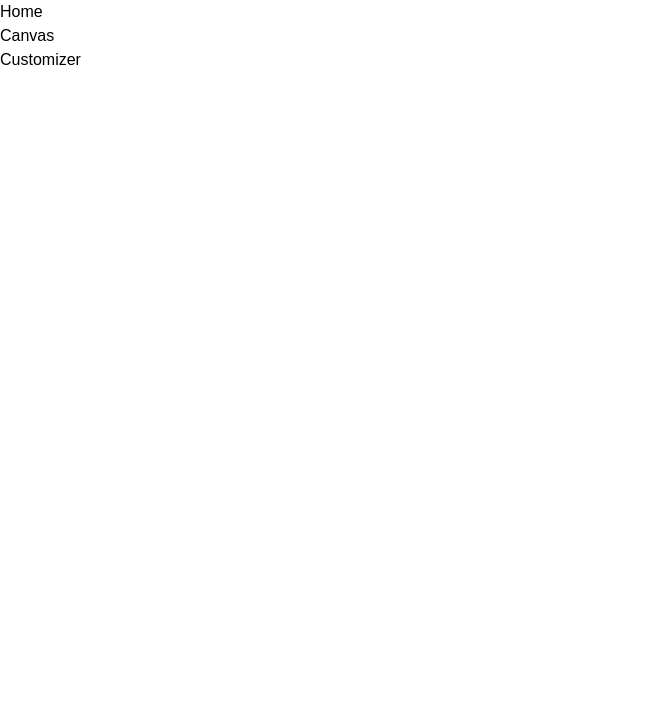
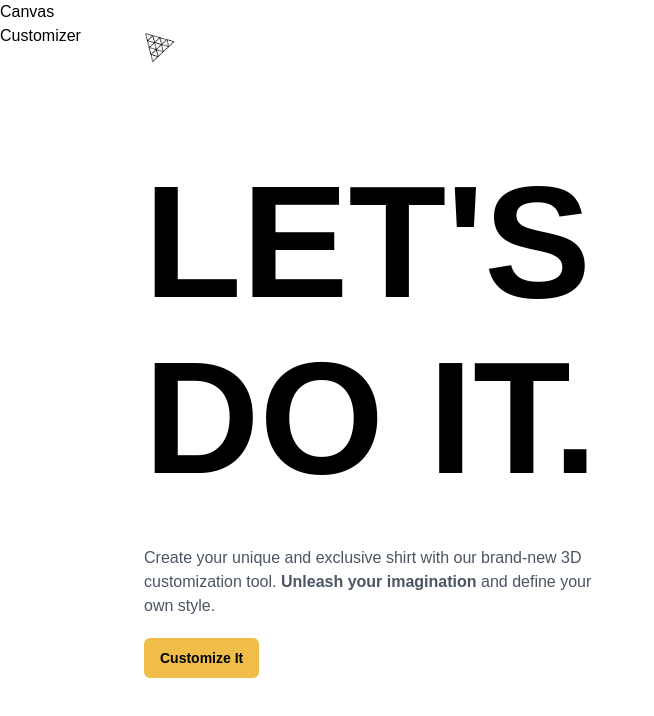
Before and after one commit to BHzdev/threejs_project, a React (Vite) app: page / in a window 1280 px wide. Shown: the top 716 px of the page, without its empty margins (0-654 px from the left). Built offline with nearby package versions, Linux system fonts and the light colour scheme; a web font is replaced by a local one.

Commit message:
feat: add CustomButton component, home page with motion animations

```diff
--- /dev/null
+++ b/src/components/CustomButton.jsx
@@ -0,0 +1,36 @@
+import React from "react";
+import { useSnapshot } from "valtio";
+
+import state from "../store";
+import { getContrastingColor } from "../config/helpers";
+
+const CustomButton = ({ type, title, customStyles, handleClick }) => {
+  const snap = useSnapshot(state);
+
+  const generateStyle = (type) => {
+    if (type === "filled") {
+      return {
+        backgroundColor: snap.color,
+        color: getContrastingColor(snap.color),
+      };
+    } else if (type === "outline") {
+      return {
+        borderWidth: "1px",
+        borderColor: snap.color,
+        color: snap.color,
+      };
+    }
+  };
+
+  return (
+    <button
+      className={`px-2 py-1.5 flex-1 rounded-md ${customStyles}`}
+      style={generateStyle(type)}
+      onClick={handleClick}
+    >
+      {title}
+    </button>
+  );
+};
+
+export default CustomButton;
--- /dev/null
+++ b/src/components/index.js
@@ -0,0 +1,3 @@
+import CustomButton from "./CustomButton";
+
+export { CustomButton };
--- a/src/pages/Home.jsx
+++ b/src/pages/Home.jsx
@@ -1,6 +1,8 @@
-import React from "react";
 import { motion, AnimatePresence } from "framer-motion";
 import { useSnapshot } from "valtio";
+
+import state from "../store";
+import { CustomButton } from "../components";
 import {
   headContainerAnimation,
   headTextAnimation,
@@ -9,7 +11,48 @@
 } from "../config/motion";
 
 const Home = () => {
-  return <div>Home</div>;
+  const snap = useSnapshot(state);
+
+  return (
+    <AnimatePresence>
+      {snap.intro && (
+        <motion.section className="home" {...slideAnimation("left")}>
+          <motion.header {...slideAnimation("down")}>
+            <img
+              src="./threejs.png"
+              alt="logo"
+              className="w-8 h-8 object-contain"
+            />
+          </motion.header>
+
+          <motion.div className="home-content" {...headContainerAnimation}>
+            <motion.div {...headTextAnimation}>
+              <h1 className="head-text">
+                LET'S <br className="xl:block hidden" /> DO IT.
+              </h1>
+            </motion.div>
+            <motion.div
+              {...headContentAnimation}
+              className="flex flex-col gap-5"
+            >
+              <p className="max-w-md font-normal text-gray-600 text-base">
+                Create your unique and exclusive shirt with our brand-new 3D
+                customization tool. <strong>Unleash your imagination</strong>{" "}
+                and define your own style.
+              </p>
+
+              <CustomButton
+                type="filled"
+                title="Customize It"
+                handleClick={() => (state.intro = false)}
+                customStyles="w-fit px-4 py-2.5 font-bold text-sm"
+              />
+            </motion.div>
+          </motion.div>
+        </motion.section>
+      )}
+    </AnimatePresence>
+  );
 };
 
 export default Home;
```
